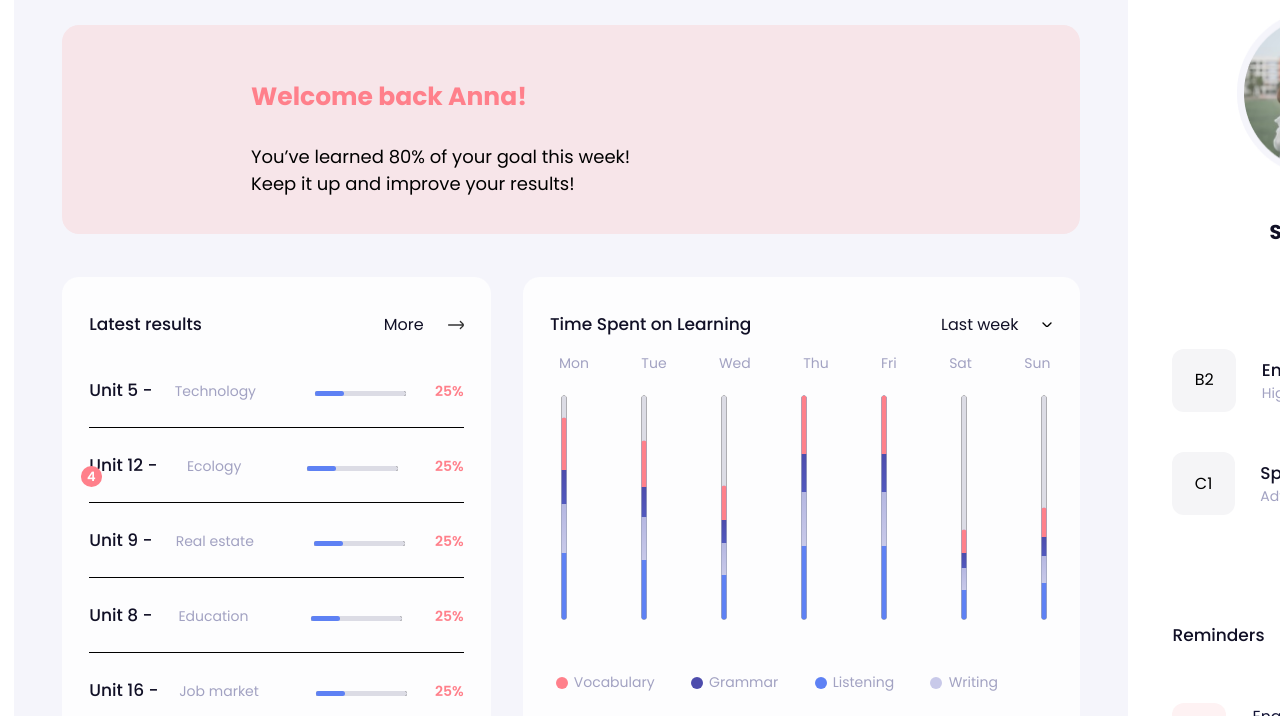
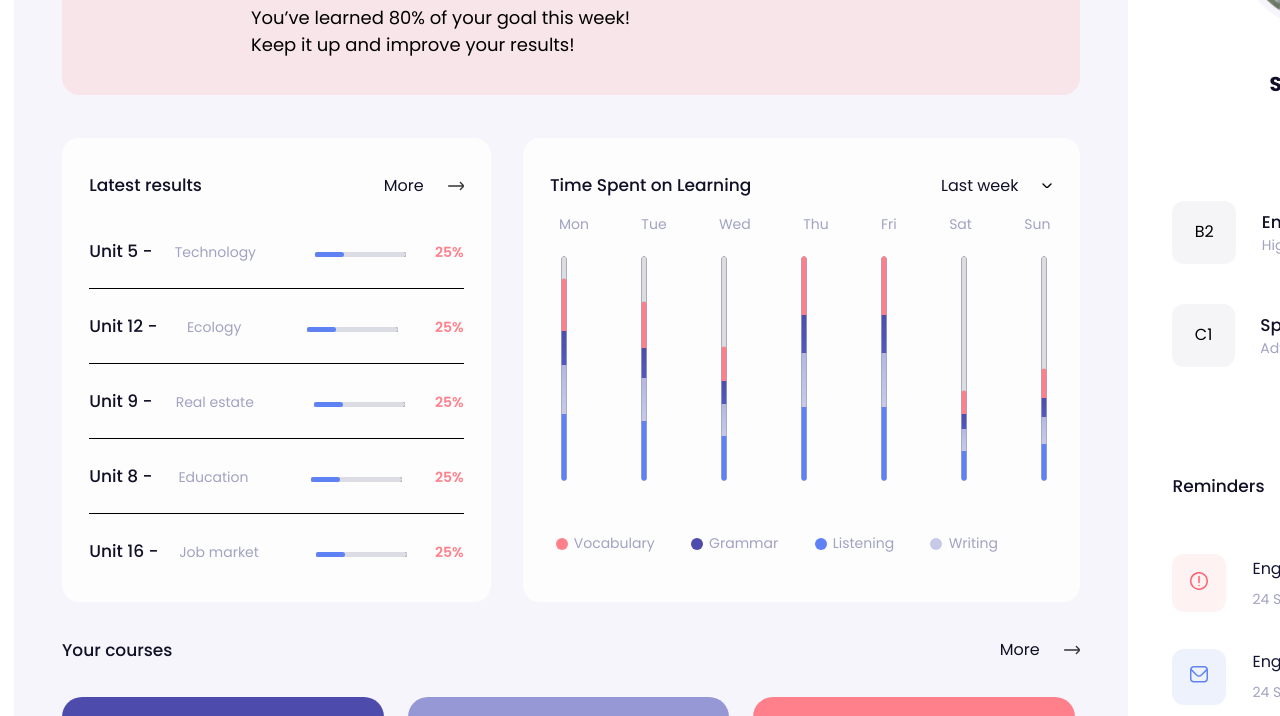
Before and after one commit to AntoninaVi/Task7, a plain HTML site: page index.html in a window 1280 px wide. Shown: the part 113-829 px from the top of the page. Drawn offline with Linux system fonts and the light colour scheme.

Commit message:
position

```diff
--- a/style.scss
+++ b/style.scss
@@ -3,28 +3,29 @@
     margin: 0;
     box-sizing: border-box;
 }
-
-html,
+html {
+    width: 100%;
+    max-width: 100%;
+}
 body {
-    height: 100%;
-    width: 100%;
     font-family: "Poppins";
     font-style: normal;
     color: #000000;
+    height: 100%;
+    width: 100%;
+    min-width: 100vw;
 }
-.wrapper {
-    min-height: 100vh;
-    display: flex;
-}
+
 .container {
     display: flex;
+    align-items: center;
     justify-content: center;
-    flex: 1 1 auto;
+    flex-grow: 1;
+    height: 100vh;
     width: 100%;
+    min-width: 100vw;
     max-width: 1920px;
-    margin-right: auto;
-    margin-left: auto;
-    min-height: 100vh;
+    margin: 0 auto;
     @media screen and (max-width: 1200px) {
         display: grid;
         grid-template-columns: 40% 50%;
@@ -258,7 +259,7 @@ body {
     &::before {
         content: "4";
         position: absolute;
-        left: 6.2em;
+        left: 1em;
         padding: 0.3em 0.5em;
         background-color: #ff808b;
         border-radius: 100%;
@@ -267,6 +268,9 @@ body {
         line-height: 13px;
         color: #fefefe;
     }
+}
+.main-menu__list-item:nth-of-type(5) {
+    position: relative;
 }
 
 .progress {
@@ -569,12 +573,11 @@ body {
         flex-direction: column;
         width: 100%;
         max-width: 12.5em;
-        white-space: nowrap;
     }
     &__courses-item-link {
         display: flex;
         align-items: center;
-        align-items: center;
+        white-space: nowrap;
     }
     &__courses-item-img {
         margin-left: 4em;
@@ -790,9 +793,6 @@ progress {
         width: 100%;
         &:nth-child(1) {
             margin-bottom: 2.5em;
-            // @media screen and (max-width: 1200px) {
-            //     margin-bottom: 0;
-            // }
         }
         @media screen and (max-width: 1200px) {
             flex-direction: column;
```
Also changed, not shown: style.css.
